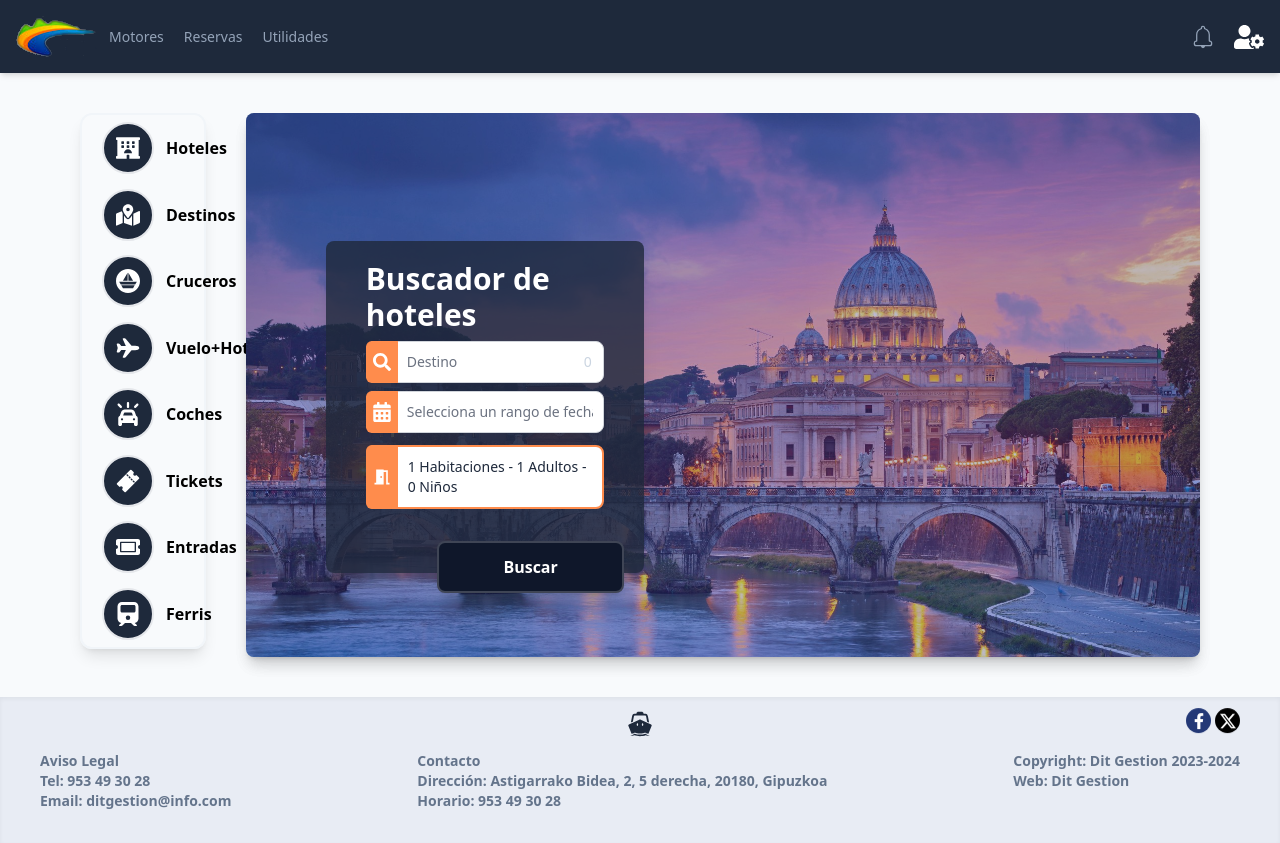
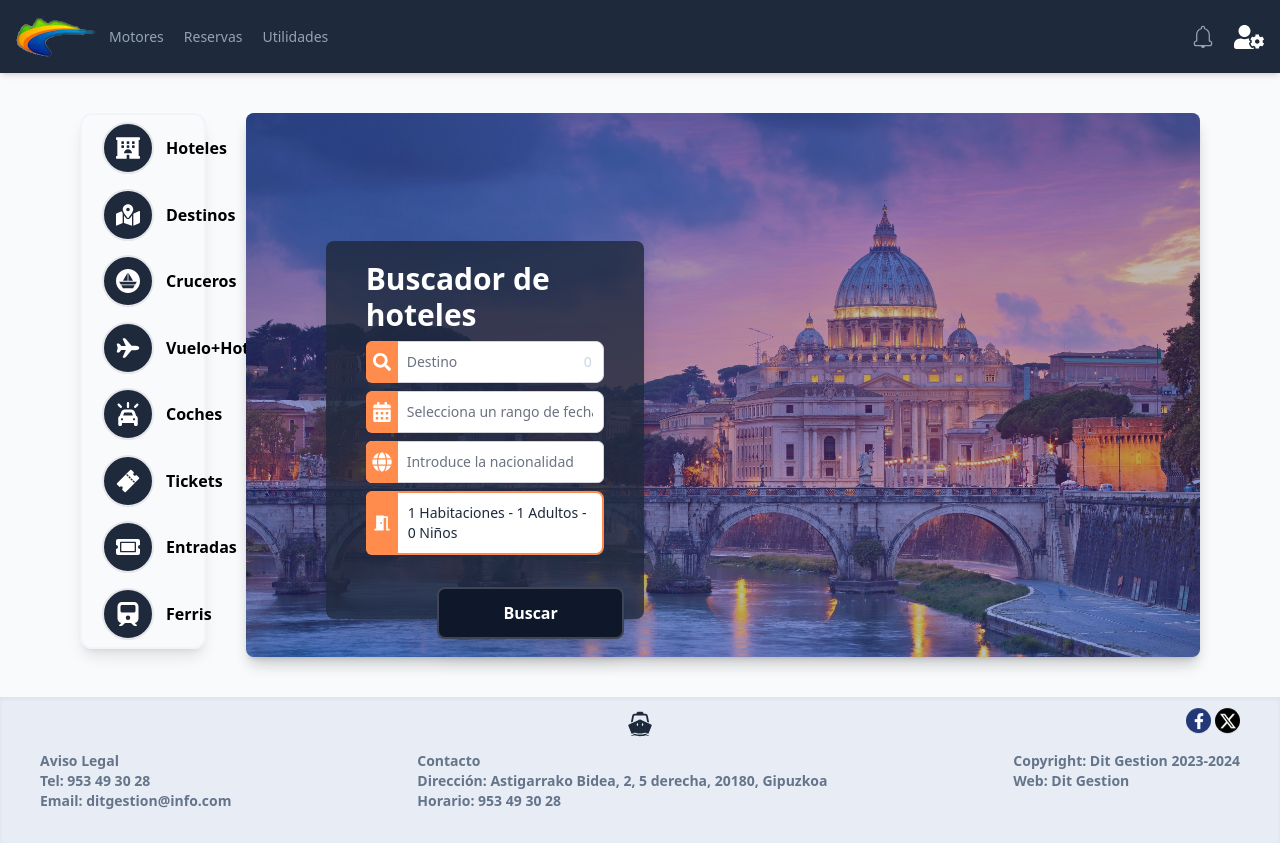
Before and after one commit to probablynotannie/b2b, a React (Vite) app: page / in a window 1280 px wide. Built offline with nearby package versions, Linux system fonts and the light colour scheme.

Commit message:
Input de nacionalidad

```diff
--- a/src/componentes/inputs/Hab_Adulto_Ninio2.jsx
+++ b/src/componentes/inputs/Hab_Adulto_Ninio2.jsx
@@ -198,7 +198,7 @@ function SelectorPersonas() {
         >
           <div>
             <div className="relative">
-              <div className="bg-white text-primary border-secondary border-2 mt-1 p-2.5 rounded-lg text-sm  pl-10">
+              <div className="bg-white text-primary border-secondary border-2 p-2.5 rounded-lg text-sm  pl-10">
                 {habitacion} Habitaciones - {totalAdults} Adultos -{" "}
                 {totalChildren} Niños
               </div>
--- a/src/componentes/inputs/Nacionalidad.jsx
+++ b/src/componentes/inputs/Nacionalidad.jsx
@@ -1,10 +1,72 @@
-import React from "react";
+import React, { useState } from "react";
+import { FaGlobe } from "react-icons/fa";
 
-function Nacionalidad() {
-  return <div>
+const nacionalidades = [
+  "Afgano",
+  "Albanés",
+  "Argelino",
+  "Americano",
+  "Andorrano",
+  "Angoleño",
+  "Antiguano",
+  "Argentino",
+  "Armenio",
+  "Australiano",
+  "Austriaco",
+  "Azerbaiyano",
+  // Agrega más nacionalidades según sea necesario
+];
 
+const InputNacionalidad = () => {
+  const [valorInput, setValorInput] = useState("");
+  const [sugerencias, setSugerencias] = useState([]);
 
-    Nacionalidad</div>;
-}
+  const manejarCambio = (e) => {
+    const valor = e.target.value;
+    setValorInput(valor);
 
-export default Nacionalidad;
+    if (valor.length > 0) {
+      const sugerenciasFiltradas = nacionalidades.filter((nacionalidad) =>
+        nacionalidad.toLowerCase().includes(valor.toLowerCase())
+      );
+      setSugerencias(sugerenciasFiltradas);
+    } else {
+      setSugerencias([]);
+    }
+  };
+
+  const manejarClickSugerencia = (sugerencia) => {
+    setValorInput(sugerencia);
+    setSugerencias([]);
+  };
+
+  return (
+    <div className="relative text-black ">
+      <input
+        type="text"
+        value={valorInput}
+        onChange={manejarCambio}
+        placeholder="Introduce la nacionalidad"
+        className="w-full pl-10 text-sm py-2.5 border border-gray-300 rounded-md focus:outline-none focus:ring-2 focus:ring-blue-500"
+      />
+      {sugerencias.length > 0 && (
+        <ul className="absolute z-10 w-full bg-white border border-gray-300 rounded-md shadow-lg max-h-48 overflow-y-auto">
+          {sugerencias.map((sugerencia, index) => (
+            <li
+              key={index}
+              onClick={() => manejarClickSugerencia(sugerencia)}
+              className="px-3 py-2 cursor-pointer hover:bg-blue-100 border-b last:border-none border-gray-200"
+            >
+              {sugerencia}
+            </li>
+          ))}
+        </ul>
+      )}
+      <div className="absolute top-0 pointer-events-none  bg-inputIcon text-white h-full rounded-tl-md rounded-bl-md flex items-center justify-center w-8 text-xl">
+        <FaGlobe />
+      </div>
+    </div>
+  );
+};
+
+export default InputNacionalidad;
--- a/src/componentes/motores/Hoteles.jsx
+++ b/src/componentes/motores/Hoteles.jsx
@@ -2,6 +2,7 @@ import Sidebar from "./sidebar/Sidebar";
 import Input_Personas2 from "../inputs/Hab_Adulto_Ninio2";
 import Input_Buscador2 from "../inputs/Buscador2";
 import Input_DateRange from "../inputs/DateRange";
+import Input_Nacionalidad from "../inputs/Nacionalidad";
 function Hoteles() {
   return (
     <div className="grid grid-cols-7 gap-10  md:px-20 md:min-h-[78vh] min-h-[90vh] md:py-10">
@@ -26,7 +27,9 @@ function Hoteles() {
               <div className="col-span-2">
                 <Input_DateRange />
               </div>
-
+              <div className="col-span-2">
+                <Input_Nacionalidad />
+              </div>
               <div className="col-span-2">
                 <Input_Personas2 />
               </div>
```
